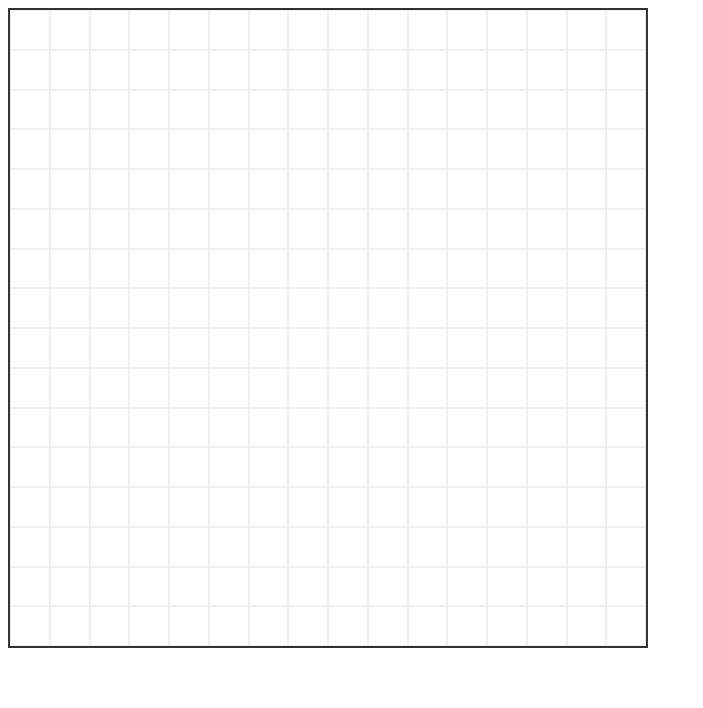
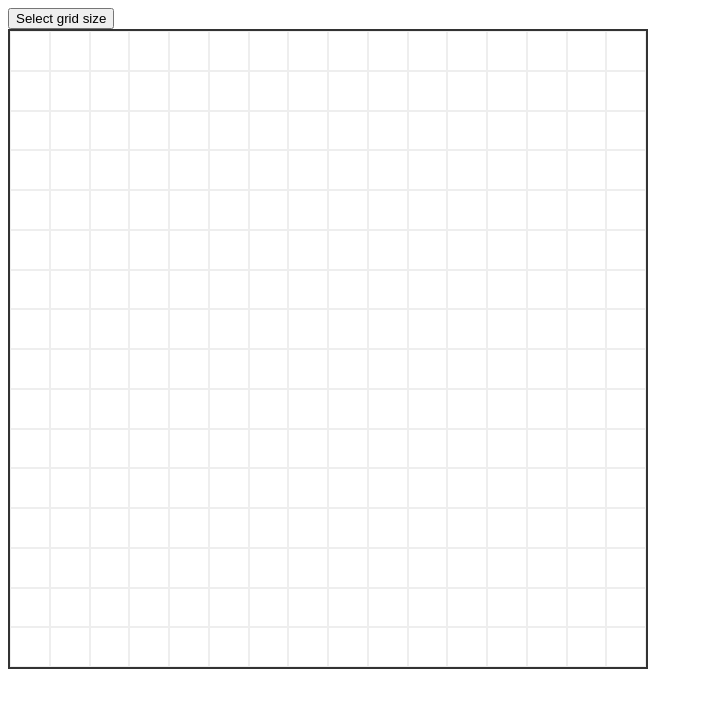
Before and after one commit to prsu1101/etch-a-sketch, a plain HTML site: page index.html in a window 1280 px wide. Shown: the whole page, without its empty margins (0-703 px from the left). Drawn offline with Linux system fonts and the light colour scheme.

Commit message:
add button gridSize

```diff
--- a/index.html
+++ b/index.html
@@ -8,6 +8,6 @@
     <script src="scripts.js" defer></script>
 </head>
 <body>
-
+     <button id="gridSize">Select grid size</button>
 </body>
 </html>
```
